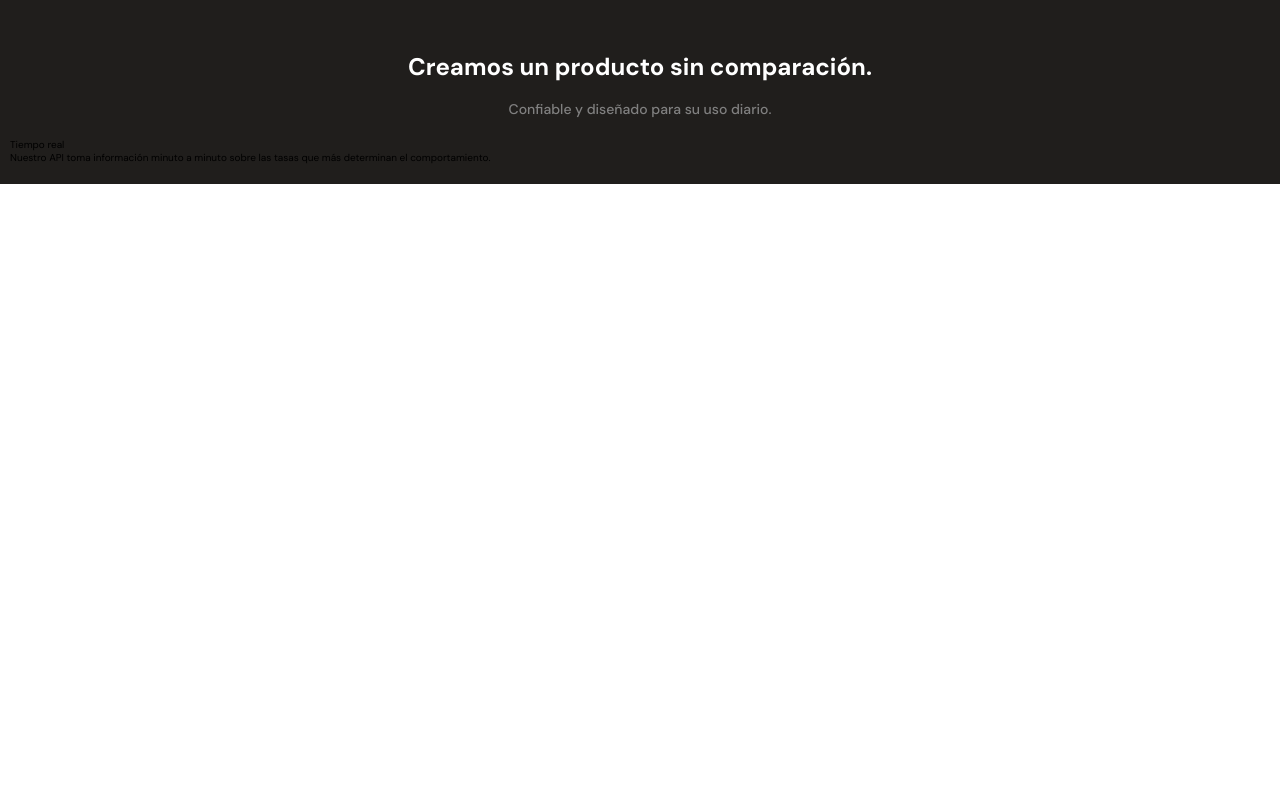
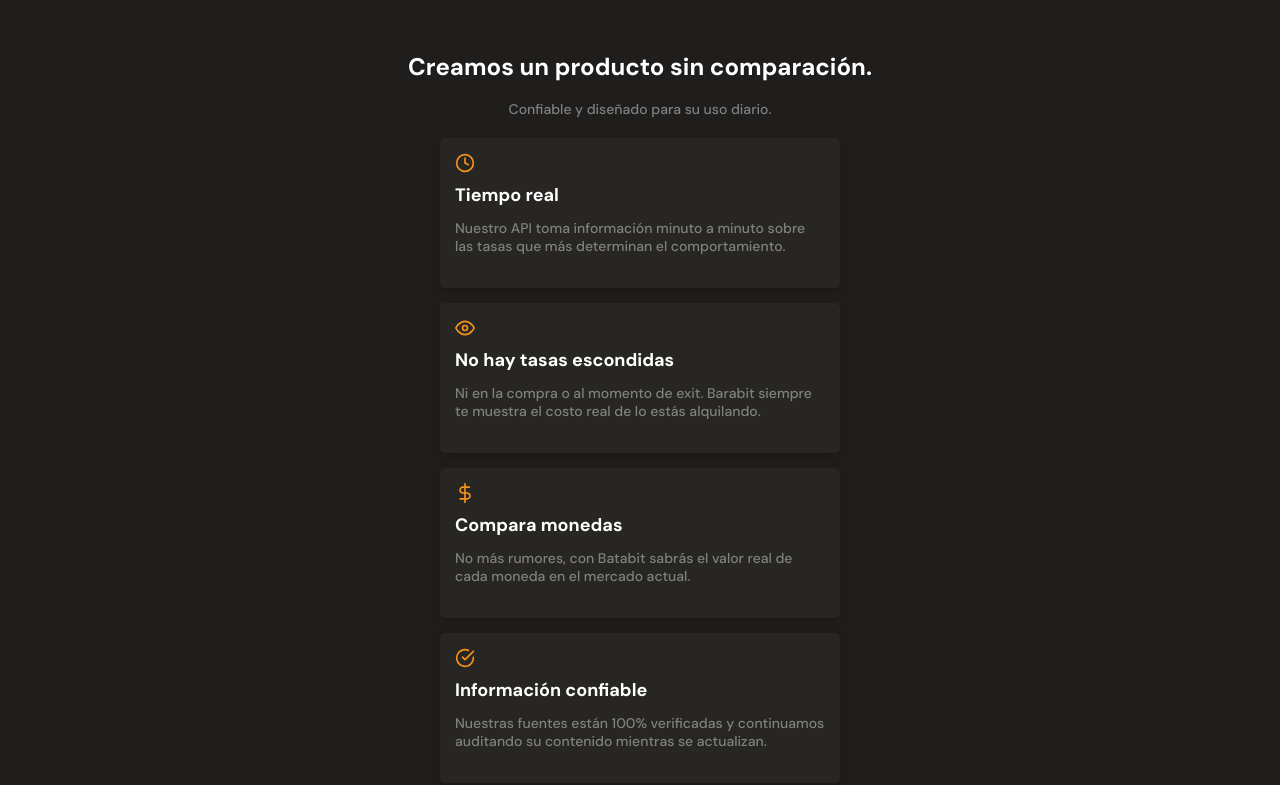
Before and after one commit to rolando22/curso-mobile-first, a plain HTML site: page index.html in a window 1280 px wide. Shown: the part 1512-2297 px from the top of the page. Before the commit the page ends 1696 px from the top, so only its background shows below. Drawn offline with Linux system fonts and the light colour scheme.

Commit message:
[ADD] estilos del section products del Main

```diff
--- a/css/styles.css
+++ b/css/styles.css
@@ -300,3 +300,56 @@ html {
     line-height: 1.8rem;
     color: #808080;
 }
+
+.products__cards-container .cards-container__card-detail {
+    width: 90%;
+    min-width: 288px;
+    max-width: 400px;
+    height: 150px;
+    margin: 15px auto;
+    padding: 15px;
+    background-color: var(--warm-black-plus);
+    border-radius: 5px;
+    box-shadow: 0 4px 8px rgba(0, 0, 0, 0.16);
+}
+
+.cards-container__card-detail .card-detail--icon {
+    display: inline-block;
+    width: 20px;
+    height: 20px;
+    margin-bottom: 10px;
+    background-size: cover;
+    background-position: center;
+    background-repeat: no-repeat;
+}
+
+.cards-container__card-detail .card-detail--title {
+    margin-bottom: 15px;
+    font-size: 1.8rem;
+    font-weight: bold;
+    line-height: 1.8rem;
+    color: var(--just-white);
+}
+
+.cards-container__card-detail .card-detail--body {
+    font-size: 1.4rem;
+    font-weight: 500;
+    line-height: 1.8rem;
+    color: #808080;
+}
+
+.cards-container__card-detail .card-detail--clock {
+    background-image: url('../assets/icons/clock.svg');
+}
+
+.cards-container__card-detail .card-detail--eye {
+    background-image: url('../assets/icons/eye.svg');
+}
+
+.cards-container__card-detail .card-detail--dollar {
+    background-image: url('../assets/icons/dollar-sign.svg');
+}
+
+.cards-container__card-detail .card-detail--check {
+    background-image: url('../assets/icons/check-circle.svg');
+}
--- a/index.html
+++ b/index.html
@@ -110,9 +110,24 @@
             </div>
             <section class="products__cards-container">
                 <article class="cards-container__card-detail">
-                    <span class="card-detail--clock"></span>
+                    <span class="card-detail--icon card-detail--clock"></span>
                     <p class="card-detail--title">Tiempo real</p>
                     <p class="card-detail--body">Nuestro API toma información minuto a minuto sobre las tasas que más determinan el comportamiento.</p>
+                </article>
+                <article class="cards-container__card-detail">
+                    <span class="card-detail--icon card-detail--eye"></span>
+                    <p class="card-detail--title">No hay tasas escondidas</p>
+                    <p class="card-detail--body">Ni en la compra o al momento de exit. Barabit siempre te muestra el costo real de lo estás alquilando.</p>
+                </article>
+                <article class="cards-container__card-detail">
+                    <span class="card-detail--icon card-detail--dollar"></span>
+                    <p class="card-detail--title">Compara monedas</p>
+                    <p class="card-detail--body">No más rumores, con Batabit sabrás el valor real de cada moneda en el mercado actual.</p>
+                </article>
+                <article class="cards-container__card-detail">
+                    <span class="card-detail--icon card-detail--check"></span>
+                    <p class="card-detail--title">Información confiable</p>
+                    <p class="card-detail--body">Nuestras fuentes están 100% verificadas y continuamos auditando su contenido mientras se actualizan.</p>
                 </article>
             </section>
         </section>
```
